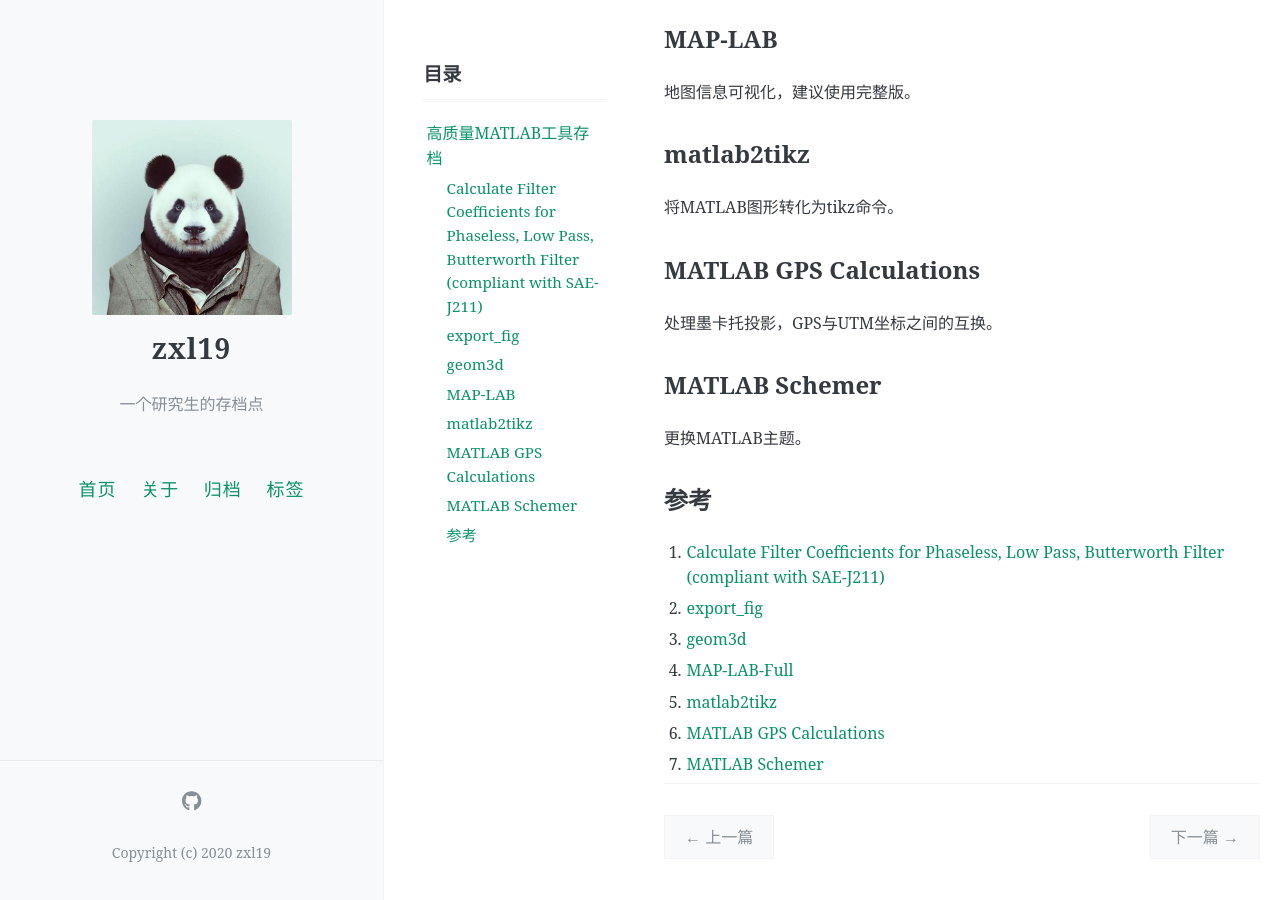
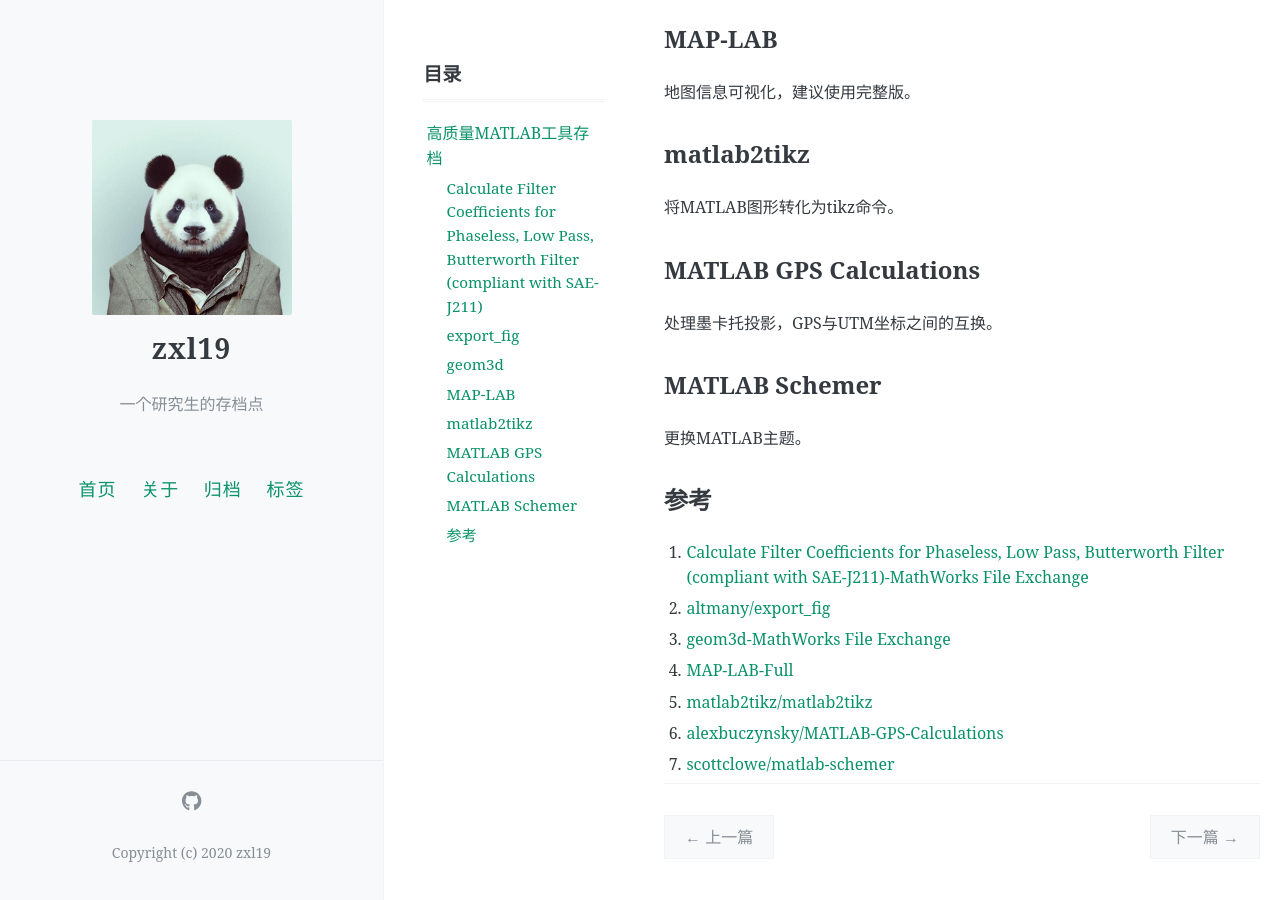
Before and after one commit to zxl19/zxl19.github.io, a Jekyll site: the page built from _posts/2020-06-10-matlab-tool.md, in a window 1280 px wide and 900 px high, scrolled down 654 px. Built offline with Jekyll 4.4.1, drawn with Linux system fonts in a browser that asks for light colours; comment, search, counter and statistics services are not loaded.

Commit message:
Update 2020-06-10-matlab-tool.md

```diff
--- a/_posts/2020-06-10-matlab-tool.md
+++ b/_posts/2020-06-10-matlab-tool.md
@@ -43,10 +43,10 @@ pinned: false
 
 ## 参考
 
-1. [Calculate Filter Coefficients for Phaseless, Low Pass, Butterworth Filter (compliant with SAE-J211)](https://www.mathworks.com/matlabcentral/fileexchange/61852-calculate-filter-coefficients-for-phaseless-low-pass-butterworth-filter-compliant-with-sae-j211)
-2. [export_fig](https://github.com/altmany/export_fig)
-3. [geom3d](https://www.mathworks.com/matlabcentral/fileexchange/24484-geom3d)
+1. [Calculate Filter Coefficients for Phaseless, Low Pass, Butterworth Filter (compliant with SAE-J211)-MathWorks File Exchange](https://www.mathworks.com/matlabcentral/fileexchange/61852-calculate-filter-coefficients-for-phaseless-low-pass-butterworth-filter-compliant-with-sae-j211)
+2. [altmany/export_fig](https://github.com/altmany/export_fig)
+3. [geom3d-MathWorks File Exchange](https://www.mathworks.com/matlabcentral/fileexchange/24484-geom3d)
 4. [MAP-LAB-Full](http://www.dimitriospiretzidis.com/maplab_home.html)
-5. [matlab2tikz](https://github.com/matlab2tikz/matlab2tikz)
-6. [MATLAB GPS Calculations](https://github.com/alexbuczynsky/MATLAB-GPS-Calculations)
-7. [MATLAB Schemer](https://www.github.com/scottclowe/matlab-schemer)
+5. [matlab2tikz/matlab2tikz](https://github.com/matlab2tikz/matlab2tikz)
+6. [alexbuczynsky/MATLAB-GPS-Calculations](https://github.com/alexbuczynsky/MATLAB-GPS-Calculations)
+7. [scottclowe/matlab-schemer](https://www.github.com/scottclowe/matlab-schemer)
```
